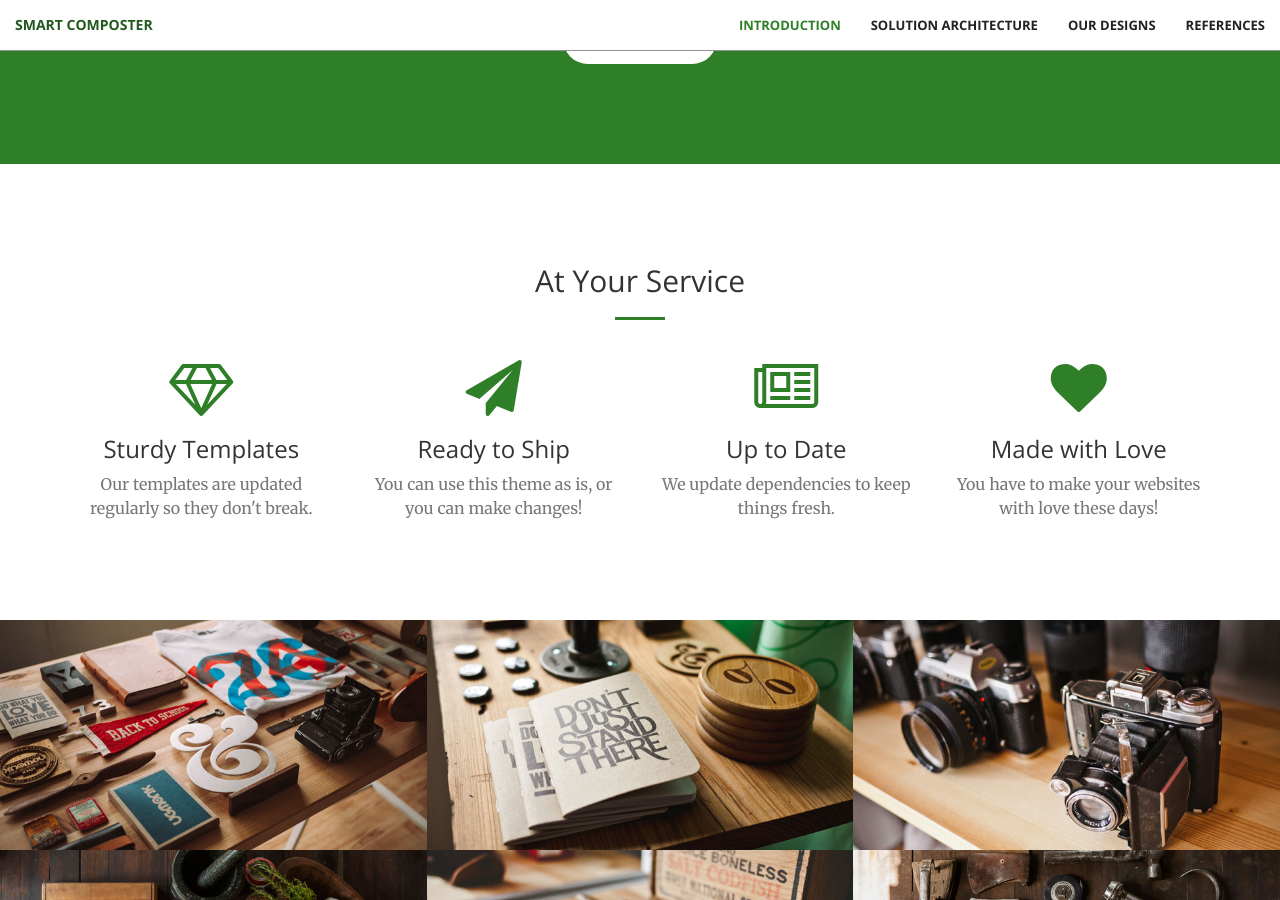
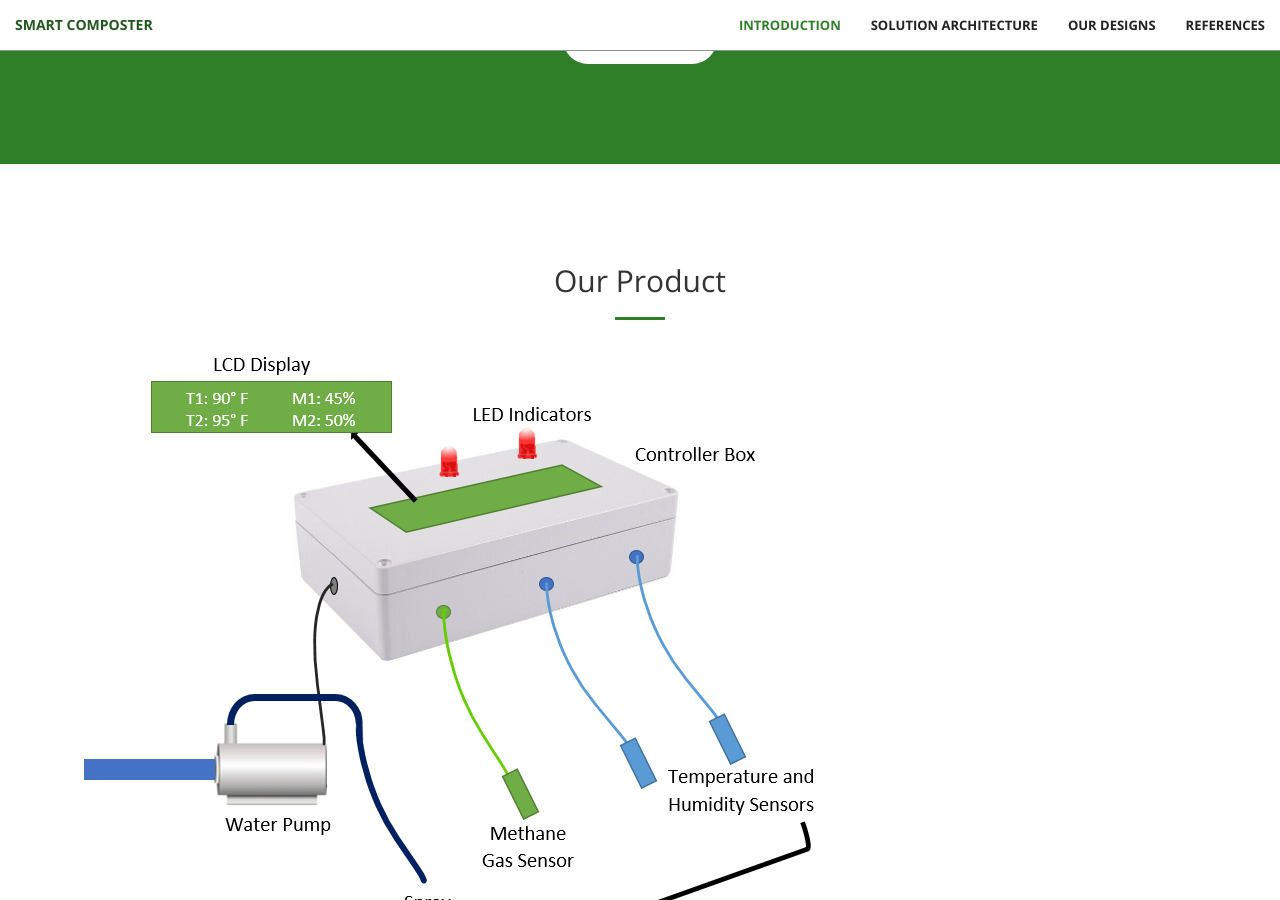
Before and after one commit to cepdnaclk/e18-3yp-Smart-Compost-Management-System, a Jekyll site: the page built from pages/home.md, in a window 1280 px wide and 900 px high, scrolled down 1130 px. Built offline with Jekyll 4.4.1, drawn with Linux system fonts in a browser that asks for light colours; some of the changed text lies outside the part shown.

Commit message:
updated services.html

```diff
--- a/_includes/services.html
+++ b/_includes/services.html
@@ -2,41 +2,58 @@
     <div class="container">
         <div class="row">
             <div class="col-lg-12 text-center">
-                <h2 class="section-heading">At Your Service</h2>
+                <h2 class="section-heading">Our Product</h2>
                 <hr class="primary">
-            </div>
-        </div>
-    </div>
-    <div class="container">
-        <div class="row">
-            <div class="col-lg-3 col-md-6 text-center">
-                <div class="service-box">
-                    <i class="fa fa-4x fa-diamond wow bounceIn text-primary"></i>
-                    <h3>Sturdy Templates</h3>
-                    <p class="text-muted">Our templates are updated regularly so they don't break.</p>
-                </div>
-            </div>
-            <div class="col-lg-3 col-md-6 text-center">
-                <div class="service-box">
-                    <i class="fa fa-4x fa-paper-plane wow bounceIn text-primary" data-wow-delay=".1s"></i>
-                    <h3>Ready to Ship</h3>
-                    <p class="text-muted">You can use this theme as is, or you can make changes!</p>
-                </div>
-            </div>
-            <div class="col-lg-3 col-md-6 text-center">
-                <div class="service-box">
-                    <i class="fa fa-4x fa-newspaper-o wow bounceIn text-primary" data-wow-delay=".2s"></i>
-                    <h3>Up to Date</h3>
-                    <p class="text-muted">We update dependencies to keep things fresh.</p>
-                </div>
-            </div>
-            <div class="col-lg-3 col-md-6 text-center">
-                <div class="service-box">
-                    <i class="fa fa-4x fa-heart wow bounceIn text-primary" data-wow-delay=".3s"></i>
-                    <h3>Made with Love</h3>
-                    <p class="text-muted">You have to make your websites with love these days!</p>
-                </div>
+                <img class="img-responsive" src="img/project/simple_design.png" alt="simple design" >
             </div>
         </div>
     </div>
 </section>
+
+<section>
+    <div class="container">
+        <div class="row">
+            <div class="col-lg-12 text-center">
+                <h2 class="section-heading">Big Picture</h2>
+                <hr class="primary">
+                <img class="img-responsive" src="img/project/big_picture.jpg" alt="big picture">
+            </div>
+        </div>
+    </div>
+</section>
+
+<section>
+    <div class="container">
+        <div class="row">
+            <div class="col-lg-12 text-center">
+                <h2 class="section-heading">Embedded Circuit</h2>
+                <hr class="primary">
+                <img class="img-responsive" src="img/project/embedded_circuit.png" alt="embedded circuit">
+            </div>
+        </div>
+    </div>
+</section>
+
+<section>
+    <div class="container">
+        <div class="row">
+            <div class="col-lg-12 text-center">
+                <h2 class="section-heading">Data Flow</h2>
+                <hr class="primary">
+                <img class="img-responsive" src="img/project/solution.png" alt="data flow">
+            </div>
+        </div>
+    </div>
+</section>
+
+<section>
+    <div class="container">
+        <div class="row">
+            <div class="col-lg-12 text-center">
+                <h2 class="section-heading">Control Flow</h2>
+                <hr class="primary">
+                <img class="img-responsive" src="img/project/control_flow.png" alt="control flow">
+            </div>
+        </div>
+    </div>
+</section>
```
